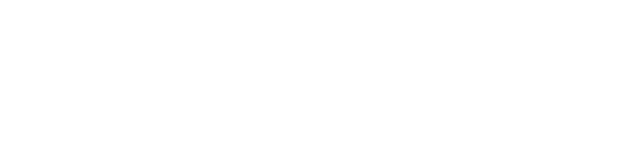
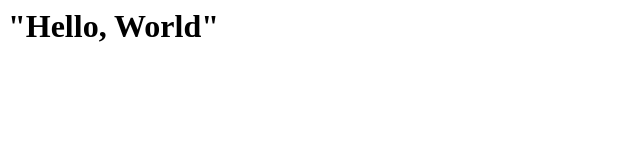
Before and after one commit to talz916/talz916.github.io, a plain HTML site: page index.html in a window 1280 px wide. Shown: the whole page, without its empty margins (0-640 px from the left). Drawn offline with Linux system fonts and the light colour scheme.

Commit message:
edit html page

```diff
--- a/index.html
+++ b/index.html
@@ -1,7 +1,7 @@
 <html>
-<title>
+
 <h1>
-Hello, World
+"Hello, World"
 </h1>
-</title>
+
 </html>
```
